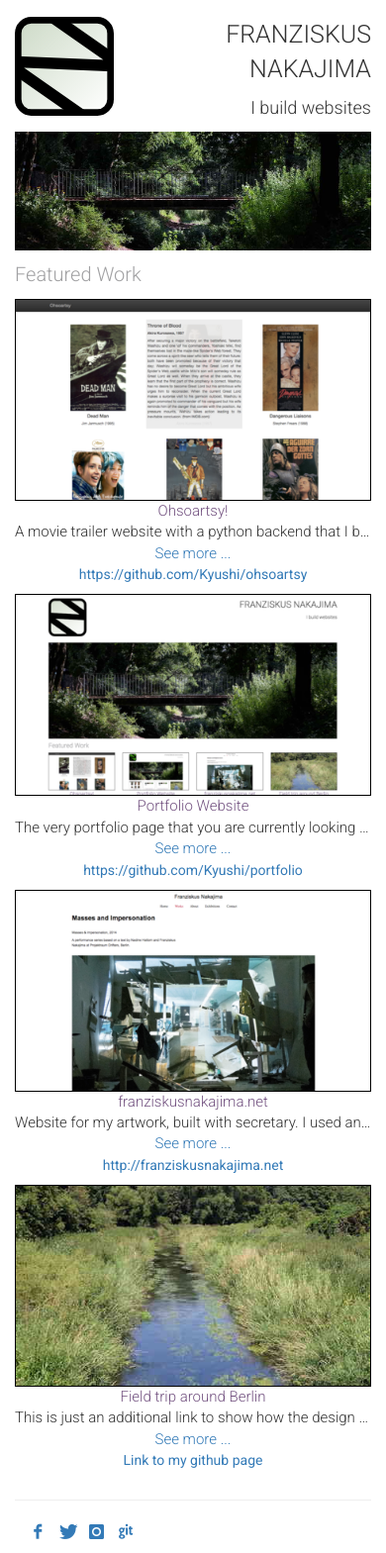
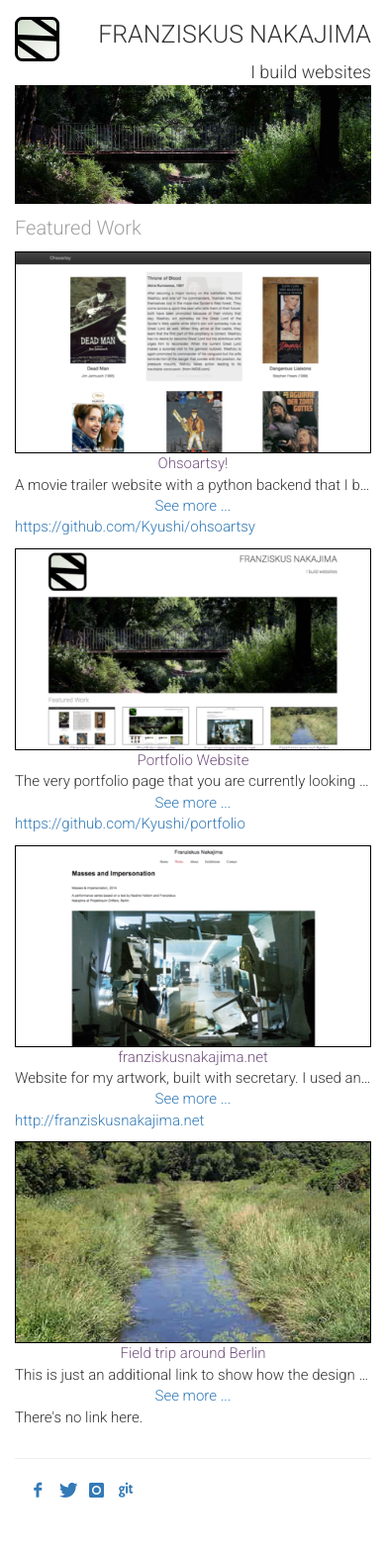
Before and after one commit to Kyushi/lookatthat, a website: page index.html in a window 390 px wide. Shown: the whole page at 99% size. After the commit the page ends 1527 px from the top, so only its background shows below. Drawn offline with nearby package versions, Linux system fonts and the light colour scheme.

Commit message:
improve modal linking of showcase items, make logo smaller with min-width of 45px

```diff
--- a/css/style.css
+++ b/css/style.css
@@ -45,7 +45,7 @@ h5 {
 
 /* general styles for paragraphs */
 
-p {
+p, a {
   font-size: 15px;
   font-weight: 300;
 }
@@ -67,6 +67,10 @@ article {
   font-size: 35px;
   margin-top: 0.67em;
   margin-bottom: 0.67em;
+}
+
+.logo img {
+  min-width: 45px;
 }
 
 .showcase-title {
@@ -102,7 +106,7 @@ article {
   margin-top: 0.67em;
 }
 
-.item-link-modal {
+.item-link, .item-link-modal {
   text-align: left;
 }
 
@@ -115,9 +119,14 @@ article {
 .modal-header {
   width: 100%;
 }
-
 .modal-header:after {
   clear:both;
+}
+.modal-see-more {
+  color: #337ab7;
+}
+.modal-see-more:hover {
+  text-decoration: underline;
 }
 
 footer {
--- a/index.html
+++ b/index.html
@@ -31,12 +31,12 @@
 <!-- header starts here -->
       <header class="row logo-and-title">
           <!-- my logo -->
-          <div class="logo col-xs-4">
+          <div class="logo col-xs-2">
             <img src="images_src/logo/k-logo.svg" alt="Kyushi's logo">
           </div>
 
           <!-- header title and subtitle -->
-          <div class="page-title col-xs-8">
+          <div class="page-title col-xs-10">
             <h1 class="page-title-name">Franziskus Nakajima</h1>
             <h4 class="page-subtitle">I build websites</h4>
           </div>
@@ -72,15 +72,17 @@
         <article class="col-xs-6 col-sm-6 col-md-4 col-lg-3 showcase-item">
           <div role="button" class="modal-link" data-toggle="modal" data-target="#ohsoartsy-modal">
             <img class="img-responsive" src="images/ohsoartsy-450_small.png" alt="Screenshot of an arthouse movie trailer website">
-          </div>
             <div class="item-title">
               <h3>Ohsoartsy!</h3>
               <p class="item-description">
                 A movie trailer website with a python backend that I built for Udacity's Full Stack Web Developer Nanodegree in July 2016.
               </p>
-            <p class="modal-link">
-              <a href="#ohsoartsy-modal" data-toggle="modal">See more ...</a>
+              <p class="modal-see-more">
+                See more ...
               </p>
+            </div>
+          </div>
+          <div class="item-link">
             <a href="https://github.com/Kyushi/ohsoartsy" target="_blank">https://github.com/Kyushi/ohsoartsy</a>
           </div>
 
@@ -90,15 +92,17 @@
 
           <div role="button" class="modal-link" data-toggle="modal" data-target="#portfolio-modal">
             <img class="img-responsive" src="images/portfolio-450_small.png" alt="Screenshot of this portfolio website">
-          </div>
             <div class="item-title">
               <h3>Portfolio Website</h3>
               <p class="item-description">
                 The very portfolio page that you are currently looking at.
               </p>
-            <p class="modal-link">
-              <a href="#portfolio-modal" data-toggle="modal">See more ...</a>
+              <p class="modal-see-more">
+                See more ...
               </p>
+            </div>
+          </div>
+          <div class="item-link">
             <a href="https://github.com/Kyushi/portfolio" target="_blank">https://github.com/Kyushi/portfolio</a>
           </div>
 
@@ -107,15 +111,17 @@
         <article class="col-xs-6 col-sm-6 col-md-4 col-lg-3 showcase-item">
           <div role="button" class="modal-link" data-toggle="modal" data-target="#franziskusnakajima-modal">
             <img class="img-responsive" src="images/franziskusnakajima-450_small.png" alt="Screenshot of artist website">
-          </div>
             <div class="item-title">
               <h3>franziskusnakajima.net</h3>
               <p class="item-description">
                 Website for my artwork, built with secretary. I used and tweaked a design template with this open source artist cms.
               </p>
-            <p class="modal-link">
-              <a href="#franziskusnakajima-modal" data-toggle="modal">See more ...</a>
+              <p class="modal-see-more">
+                See more ...
               </p>
+            </div>
+          </div>
+          <div class="item-link">
             <a href="http://franziskusnakajima.net/" target="_blank">http://franziskusnakajima.net</a>
           </div>
 
@@ -124,18 +130,20 @@
         <article class="col-xs-6 col-sm-6 col-md-4 col-lg-3 showcase-item">
           <div role="button" class="modal-link" data-toggle="modal" data-target="#stream-modal">
             <img class="img-responsive" src="images/stream-450_small.jpg" alt="Tall grass is growing around a small stream">
-          </div>
             <div class="item-title">
               <h3>Field trip around Berlin</h3>
               <p class="item-description">
                 This is just an additional link to show how the design of this portfolio handles four links on extra wide screens as well as a second row of showcase items on standard (960px) desktop size screens.
               </p>
-            <p class="modal-link">
-              <a href="#stream-modal" data-toggle="modal">See more ...</a>
+              <p class="modal-see-more">
+                See more ...
               </p>
-            <a href="https://github.com/Kyushi" target="_blank">
-              Link to my github page
-            </a>
+            </div>
+          </div>
+          <div class="item-link">
+            <p>
+              There's no link here.
+            </ap>
           </div>
 
         </article>
@@ -270,7 +278,7 @@
     </div>
     <div class="modal-footer">
       <p class="item-link-modal">
-        There is no link for this item.
+        There's no link here.
       </p>
     </div>
   </div><!-- /.modal-content -->
```
Lines whose indentation alone changed are shown as unchanged.
